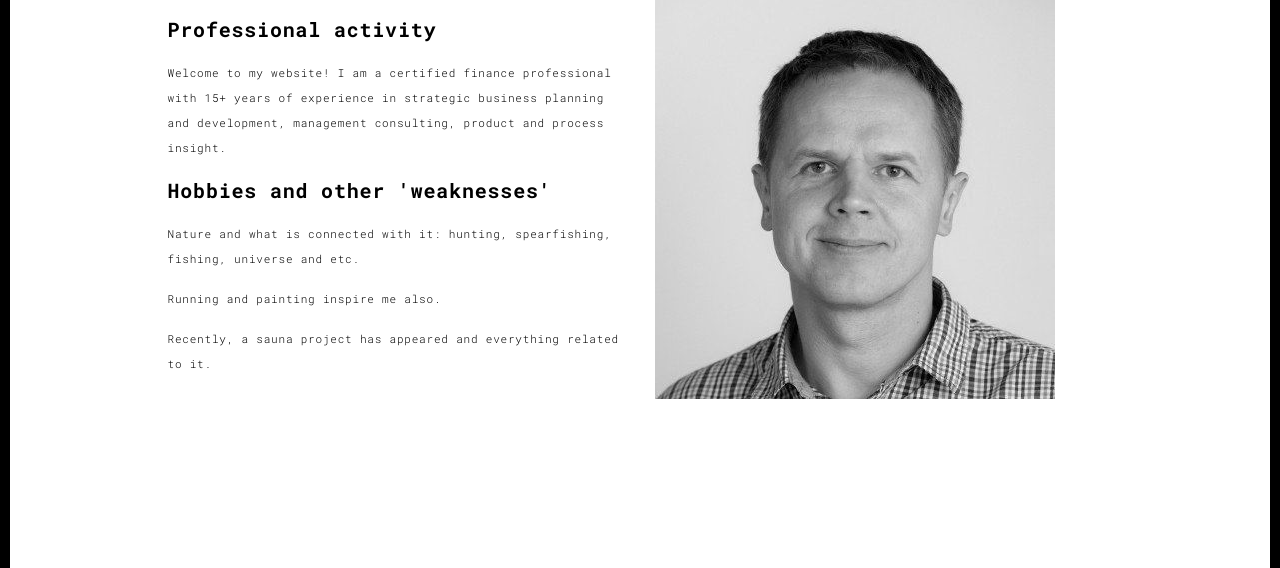
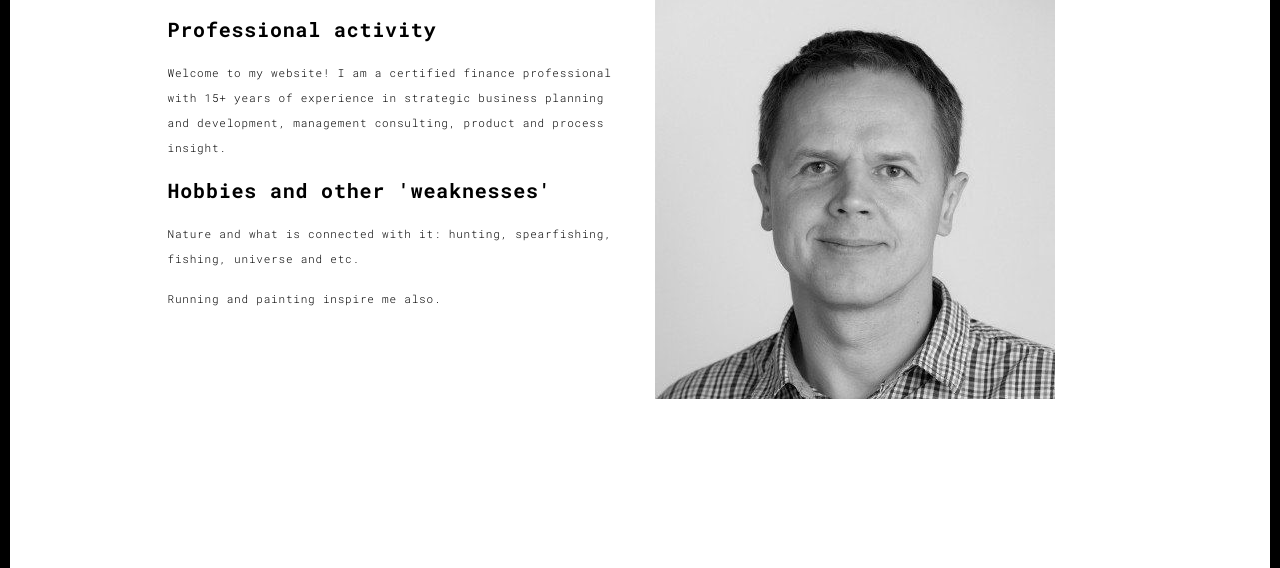
Before and after one commit to vaibiz/Strategic_web, a Flask app: page /about.html in a window 1280 px wide. Shown: the part 203-771 px from the top of the page. Run offline with Flask 2, Linux system fonts and the light colour scheme; some libraries are stand-ins or nearby versions.

Commit message:
Initial commitv vvv vvv

```diff
--- a/templates/about.html
+++ b/templates/about.html
@@ -71,7 +71,7 @@
                      <p></p>
                   <p>Running and painting inspire me also.</p>
                    <p></p>
-                  <p>Recently, a sauna project has appeared and everything related to it.</p>
+                  <p></p>
                   <p></p>
                 </div>
                 <div class="col-xs-12 col-md-6">
```
